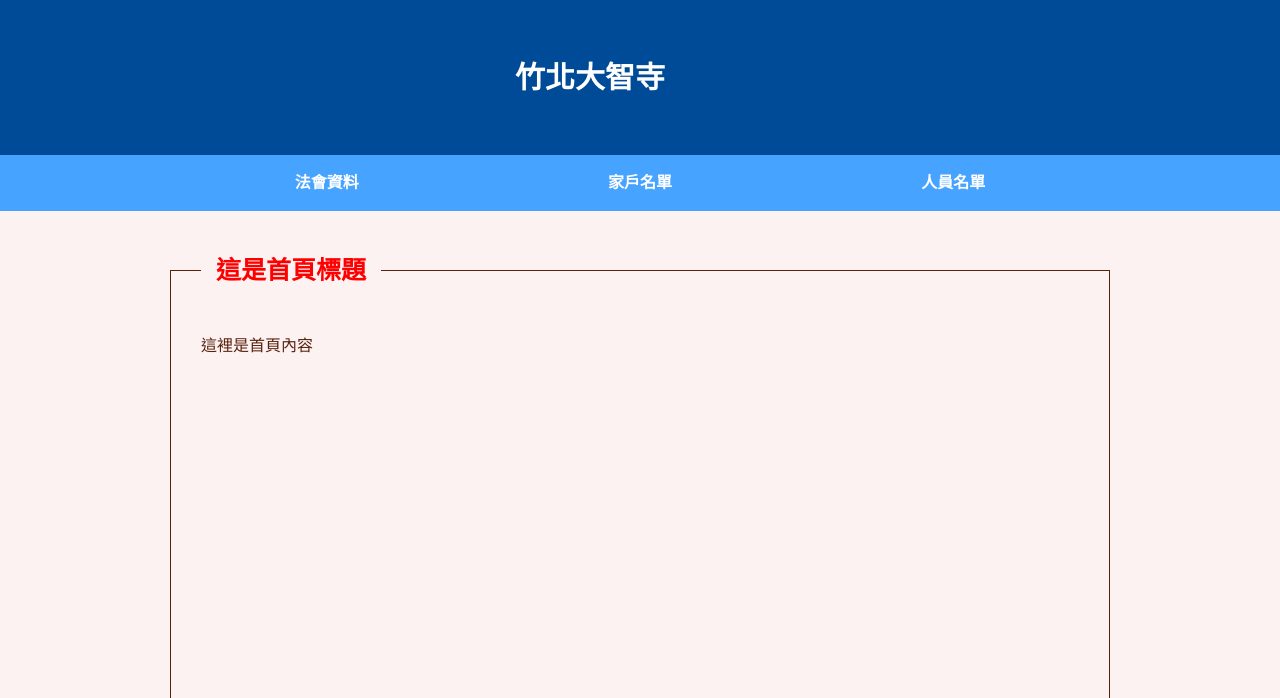
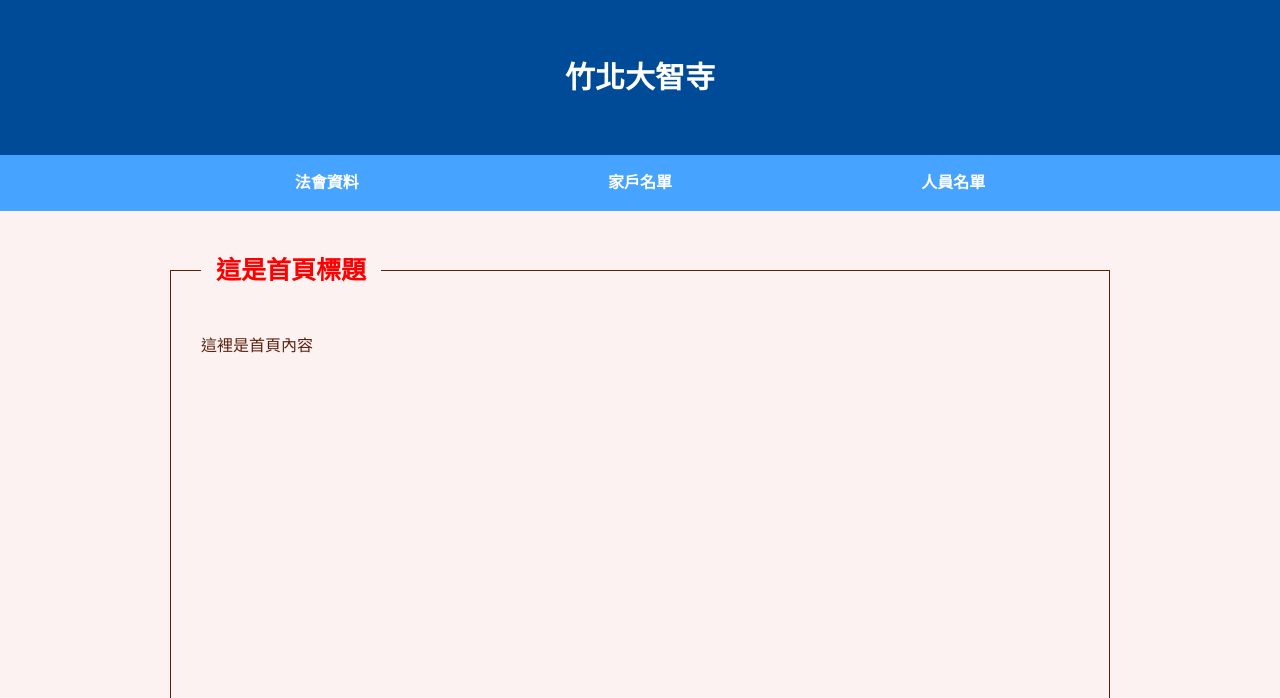
Before and after one commit to chang861224/temple_contact, a Django app: page /index/ in a window 1280 px wide. Shown: the top 698 px of the page. Run offline with Django 4.2, Linux system fonts and the light colour scheme.

Commit message:
modify title width

```diff
--- a/static/css/base.css
+++ b/static/css/base.css
@@ -99,7 +99,6 @@ BASE LAYOUT
 
 #title{
     width: 100%;
-	max-width: 840px;
 	padding: 6.9vh 0;
 	color: white;
 	font-size: 30px;
```
